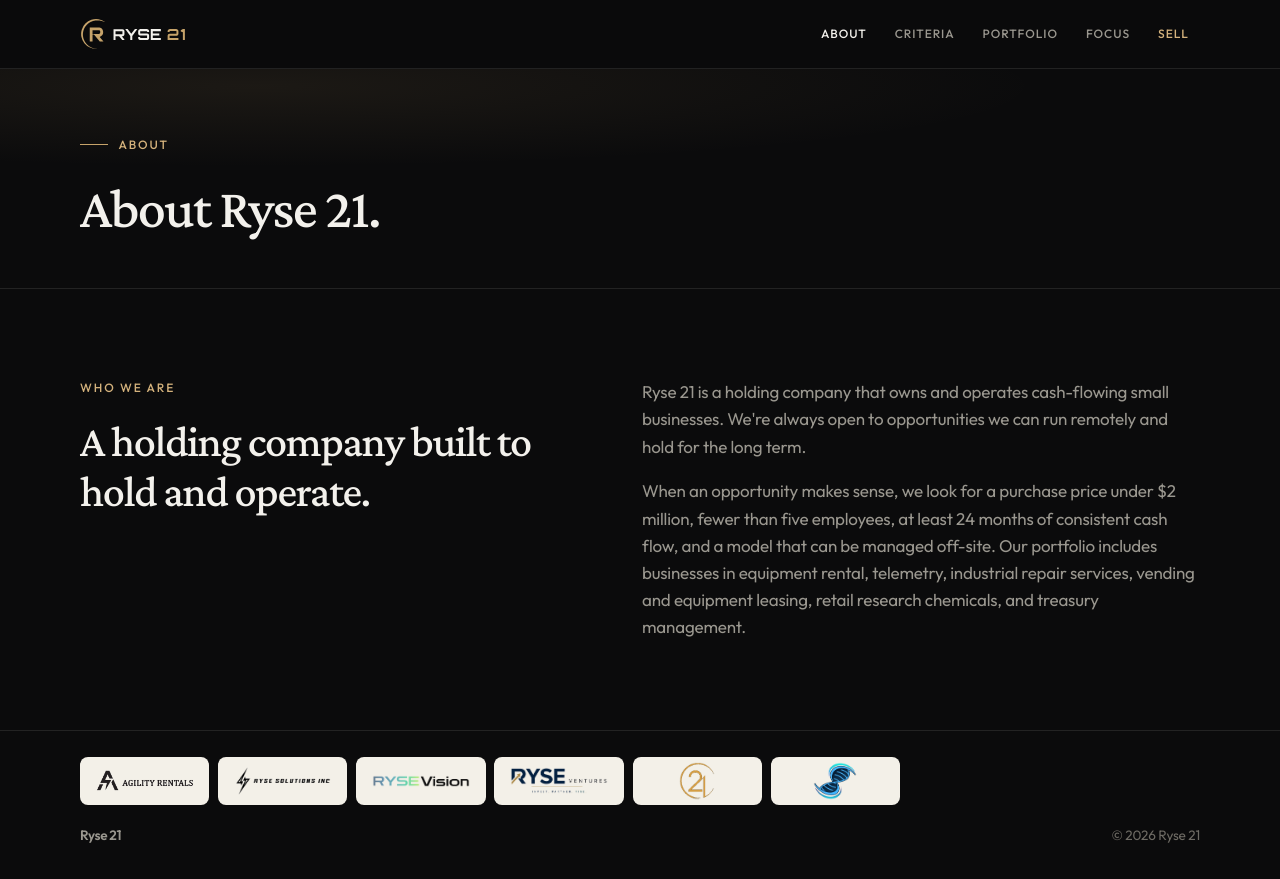
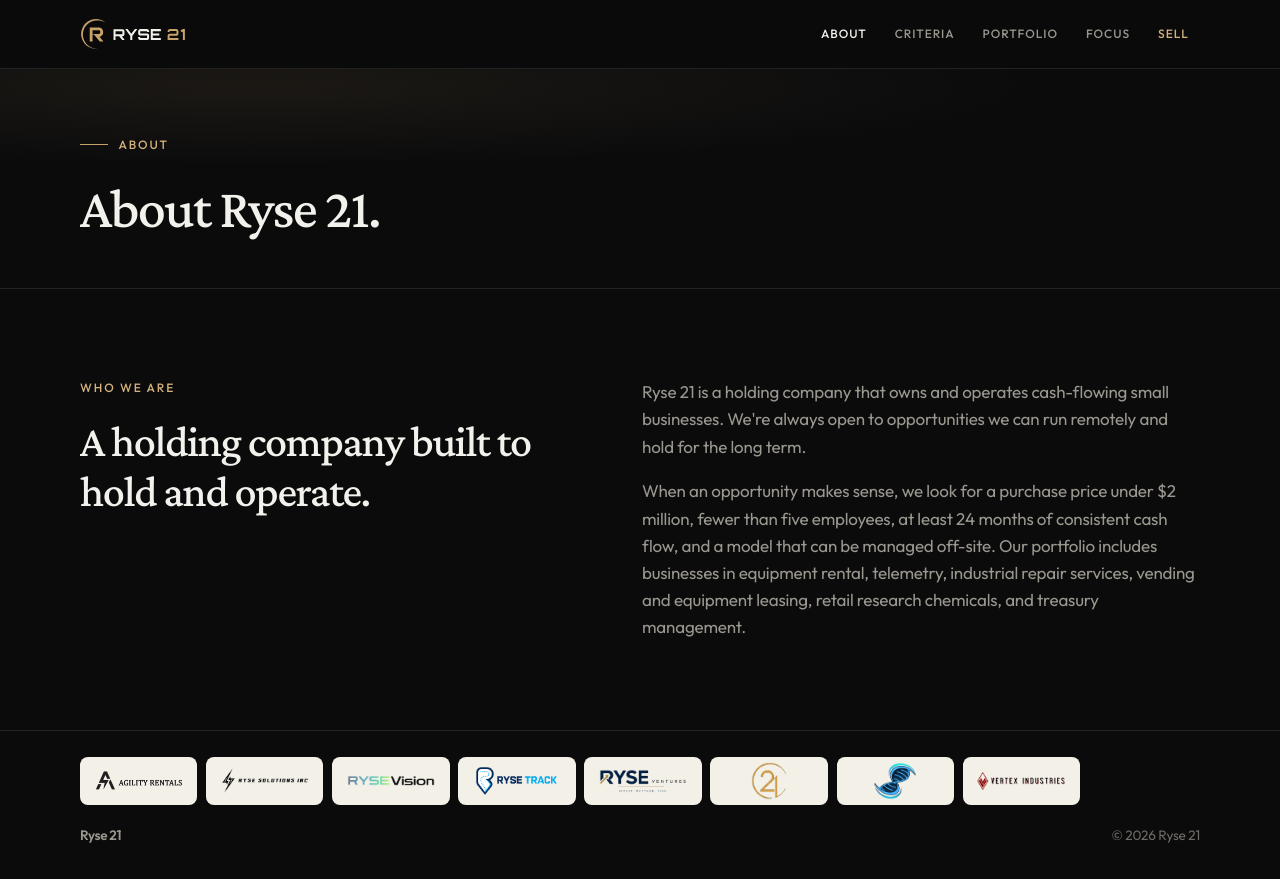
Before and after one commit to ichachere/ryse-21site, a plain HTML site: page about.html in a window 1280 px wide. Drawn offline with Linux system fonts and the light colour scheme.

Commit message:
Add Ryse Track and Vertex to footer logos

```diff
--- a/about.html
+++ b/about.html
@@ -70,9 +70,11 @@
         <span class="footer-logo-tile"><img src="logos/agility-rentals.png" alt="Agility Rentals" width="350" height="83"></span>
         <span class="footer-logo-tile"><img src="logos/ryse-solutions.png" alt="Ryse Solutions Inc" width="480" height="138"></span>
         <span class="footer-logo-tile"><img src="logos/ryse-vision.png" alt="Ryse Vision" width="480" height="58"></span>
+        <span class="footer-logo-tile"><img src="logos/ryse-track.png" alt="Ryse Track" width="480" height="166"></span>
         <span class="footer-logo-tile"><img src="logos/ryse-ventures.png" alt="Ryse Ventures" width="480" height="146"></span>
         <span class="footer-logo-tile is-dark"><img class="logo-square" src="logos/twentyoneos.png" alt="TwentyOneOS" width="189" height="200"></span>
         <span class="footer-logo-tile is-dark"><img class="logo-square" src="logos/ryse-peptides.png" alt="Ryse Peptides" width="230" height="200"></span>
+        <span class="footer-logo-tile"><img src="logos/vertex-tires.png" alt="Vertex Tires" width="480" height="99"></span>
       </div>
       <div class="footer-inner">
         <span class="footer-brand">Ryse 21</span>
--- a/styles.css
+++ b/styles.css
@@ -768,8 +768,8 @@ a.card:focus-visible {
 /* Footer: equal-size logo tiles */
 .footer-logos {
   display: grid;
-  grid-template-columns: repeat(6, minmax(0, 1fr));
-  max-width: 820px;
+  grid-template-columns: repeat(8, minmax(0, 1fr));
+  max-width: 1000px;
 }
 .footer-logo-tile,
 .footer-logo-tile.is-dark {
@@ -782,7 +782,7 @@ a.card:focus-visible {
 }
 @media (max-width: 640px) {
   .footer-logos {
-    grid-template-columns: repeat(3, minmax(0, 1fr));
+    grid-template-columns: repeat(4, minmax(0, 1fr));
   }
 }
 
```
Also changed, not shown: index.html (+2 -0 lines), sell.html (+2 -0 lines).
